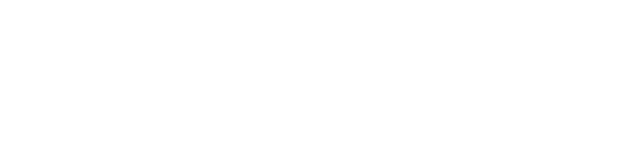
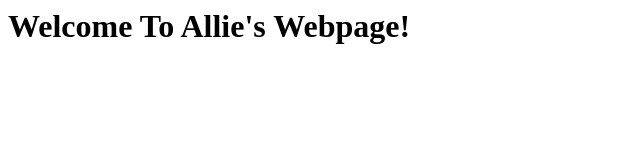
Before and after one commit to agmullan/agmullan.github.io, a plain HTML site: page index.html in a window 1280 px wide. Shown: the whole page, without its empty margins (0-640 px from the left). Drawn offline with Linux system fonts and the light colour scheme.

Commit message:
adjustments

```diff
--- a/index.html
+++ b/index.html
@@ -1 +1,5 @@
 <head><title>Allie's Webpage</title></head>
+
+<body>
+<h1>Welcome To Allie's Webpage!</h1>
+</body>
```
